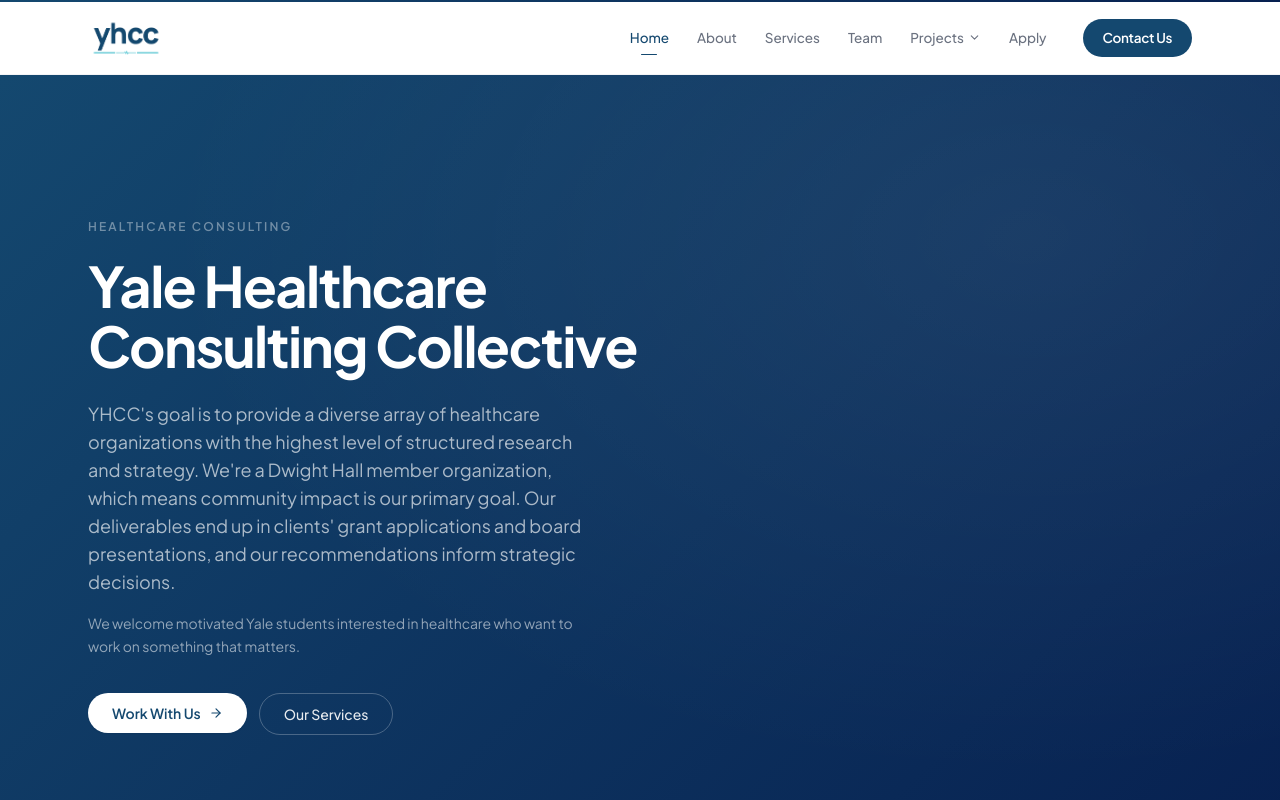
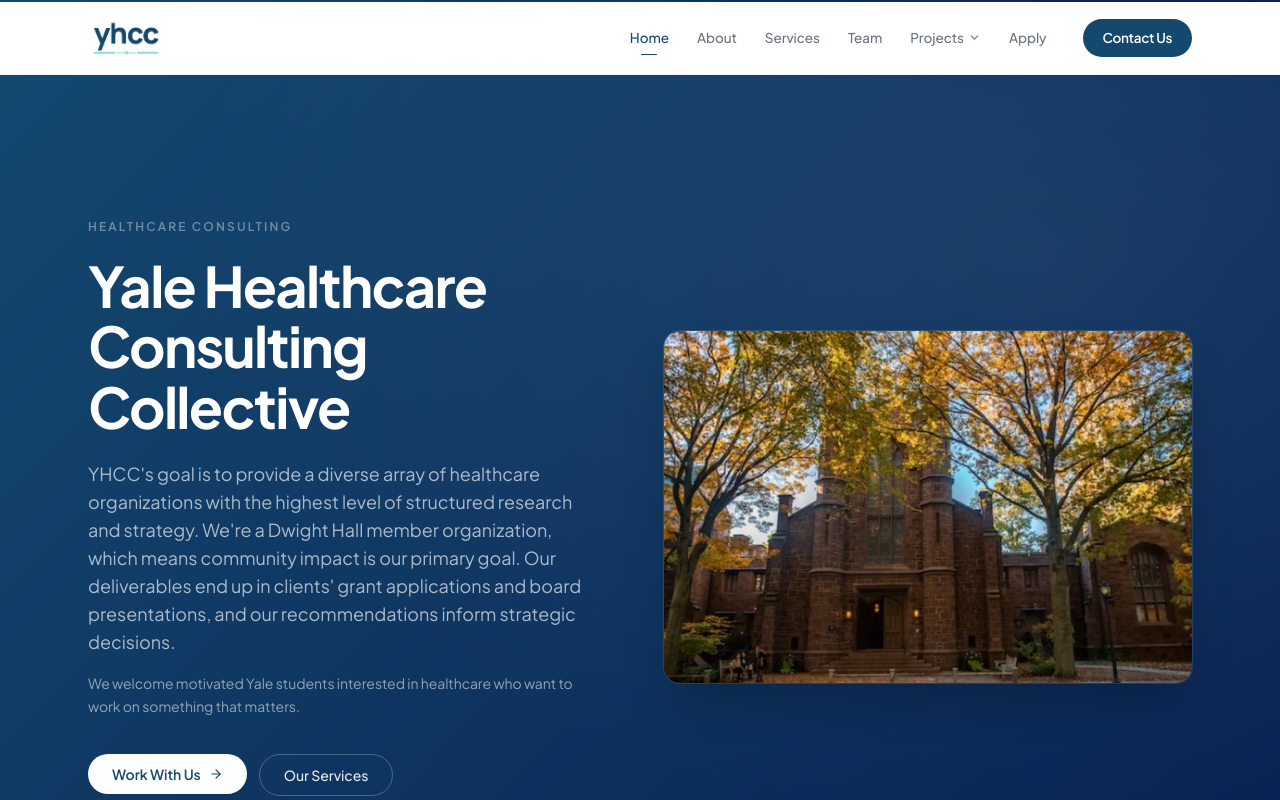
Before and after one commit to sofiagrimm/yale-healthcare-consulting, a React (Vite) app: page / in a window 1280 px wide. Shown: the top 800 px of the page. Built offline with nearby package versions, Linux system fonts and the light colour scheme.

Commit message:
Add Dwight Hall photo to right side of home hero
Splits the hero into a two-column grid on md+: copy stays on the
left as before, and DwightHall.png fills the previously-empty navy
space on the right in a rounded, shadowed frame. Hidden below md so
mobile keeps its existing single-column layout.

```diff
--- a/src/pages/Home.tsx
+++ b/src/pages/Home.tsx
@@ -4,6 +4,8 @@
 import { FadeIn, StaggerContainer, StaggerItem, CountUp, BlurReveal, HoverCard, ScaleIn } from '../components/animations/FadeIn'
 // @ts-ignore
 import clientsImg from '/currentclients.png'
+// @ts-ignore
+import dwightHallImg from '/DwightHall.png'
 
 const exploreCards = [
   {
@@ -58,6 +60,7 @@
         <div className="absolute inset-0 bg-[radial-gradient(ellipse_at_80%_20%,rgba(255,255,255,0.06)_0%,transparent_60%)] pointer-events-none" />
         <div className="absolute bottom-0 left-0 right-0 h-px bg-gradient-to-r from-transparent via-white/10 to-transparent" />
         <div className="relative max-w-6xl mx-auto px-6 py-20 md:py-36">
+          <div className="grid md:grid-cols-2 gap-12 items-center">
             <div className="max-w-2xl">
               <BlurReveal delay={0.05}>
                 <p className="label-eyebrow text-white/40 mb-5">Healthcare Consulting</p>
@@ -92,6 +95,15 @@
                     </Link>
                   </motion.div>
                 </div>
+              </BlurReveal>
+            </div>
+
+            <BlurReveal delay={0.2} className="hidden md:block">
+              <img
+                src={dwightHallImg}
+                alt="Dwight Hall at Yale"
+                className="w-full h-auto rounded-2xl shadow-2xl ring-1 ring-white/10 object-cover"
+              />
             </BlurReveal>
           </div>
         </div>
```
Also changed, not shown: DwightHall.png (added). Lines whose indentation alone changed are shown as unchanged.
